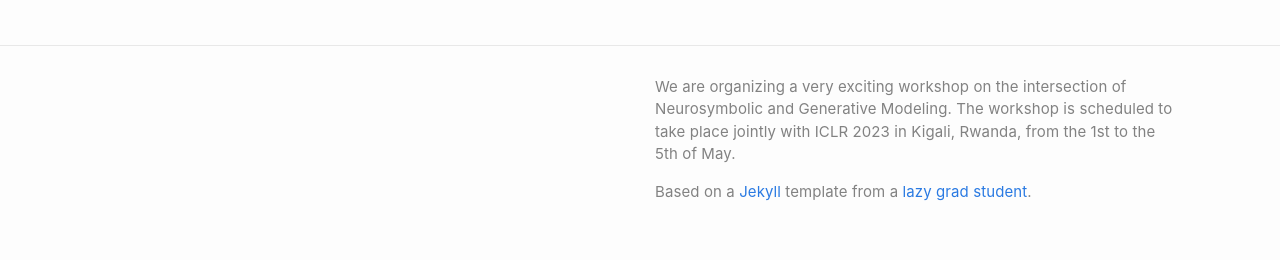
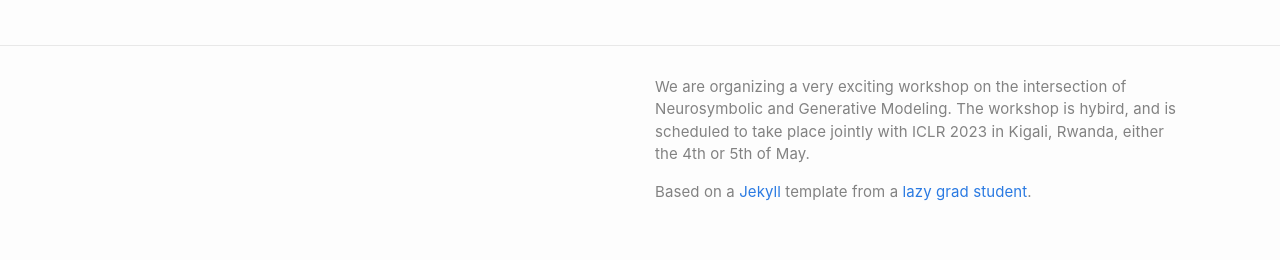
Before and after one commit to nesygems/nesygems.github.io, a Jekyll site: the page built from index.md, in a window 1280 px wide. Shown: the part 1334-1594 px from the top of the page. Built offline with Jekyll 4.4.1, drawn with Linux system fonts in a browser that asks for light colours.

```diff
--- a/_config.yml
+++ b/_config.yml
@@ -21,7 +21,7 @@
 title: NeSy-GeMs workshop @ ICLR 2023
 email: nesygems2023@gmail.com
 description: >- # this means to ignore newlines until "baseurl:"
-  We are organizing a very exciting workshop on the intersection of Neurosymbolic and Generative Modeling. The workshop is scheduled to take place jointly with ICLR 2023 in Kigali, Rwanda, from the 1st to the 5th of May.
+  We are organizing a very exciting workshop on the intersection of Neurosymbolic and Generative Modeling. The workshop is hybird, and is scheduled to take place jointly with ICLR 2023 in Kigali, Rwanda, either the 4th or 5th of May.
 baseurl: "" # the subpath of your site, e.g. /blog
 url: "" # the base hostname & protocol for your site, e.g. http://example.com
 twitter_username: NeSy_GeMs
```
